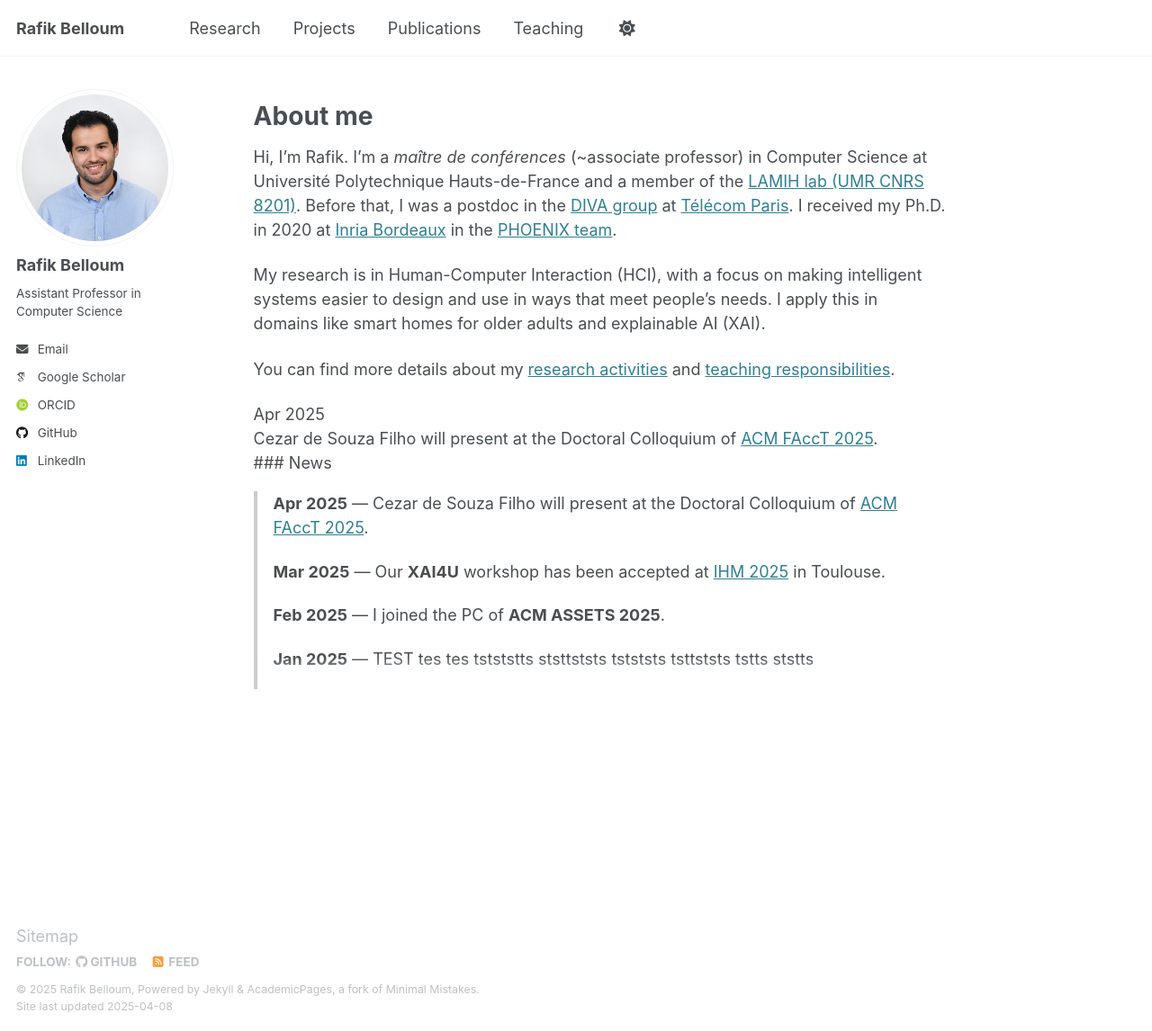
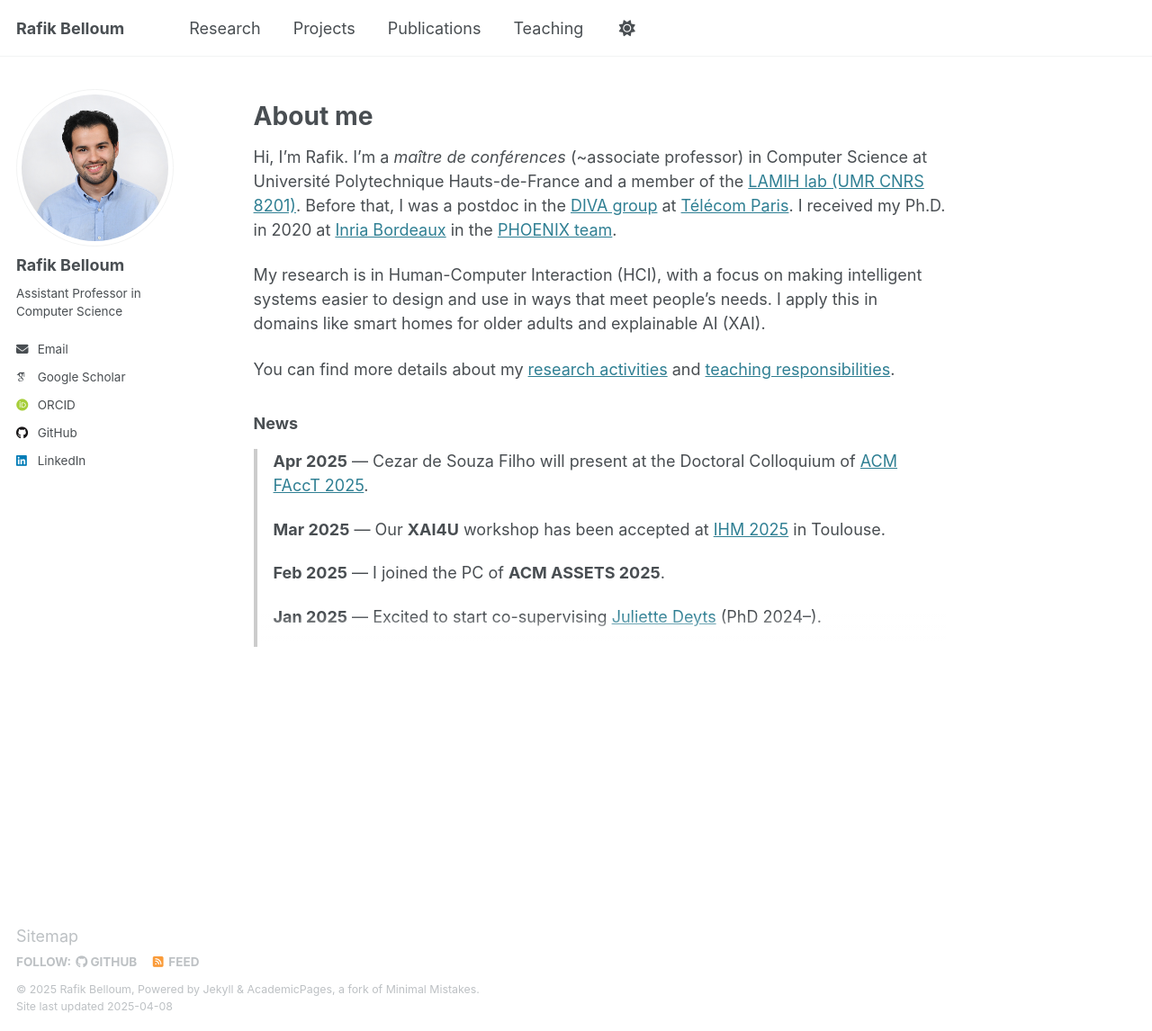
Before and after one commit to rafik-belloum/rafik-belloum.github.io, a Jekyll site: the page built from _pages/about.md, in a window 1280 px wide and 1146 px high. Shown: the whole window at 90% size. Built offline with Jekyll 4.4.1, drawn with Linux system fonts in a browser that asks for light colours; some web fonts are replaced.

Commit message:
Update about.md

```diff
--- a/_pages/about.md
+++ b/_pages/about.md
@@ -16,12 +16,6 @@ My research is in Human-Computer Interaction (HCI), with a focus on making intel
 
 You can find more details about my [research activities](/research/) and [teaching responsibilities](/teaching/).
 
-<div class="news-list">
-  <div class="news-item">
-    <div class="news-date">Apr 2025</div>
-    <div class="news-text">Cezar de Souza Filho will present at the Doctoral Colloquium of <a href="https://facctconference.org/" target="_blank">ACM FAccT 2025</a>.</div>
-  </div>
-
 ### News
 
 <div class="news-container">
@@ -29,7 +23,7 @@ You can find more details about my [research activities](/research/) and [teachi
     <li style="margin-bottom: 1.2em;"><strong>Apr 2025</strong> — Cezar de Souza Filho will present at the Doctoral Colloquium of <a href="https://facctconference.org/">ACM FAccT 2025</a>.</li>
     <li style="margin-bottom: 1.2em;"><strong>Mar 2025</strong> — Our <strong>XAI4U</strong> workshop has been accepted at <a href="https://ihm2025.afihm.org/">IHM 2025</a> in Toulouse.</li>
     <li style="margin-bottom: 1.2em;"><strong>Feb 2025</strong> — I joined the PC of <strong>ACM ASSETS 2025</strong>.</li>
-    <li style="margin-bottom: 1.2em;"><strong>Jan 2025</strong> — TEST tes tes tstststts ststtststs tstststs tsttststs tstts ststts</li>
+    <li style="margin-bottom: 1.2em;"><strong>Jan 2025</strong> — Excited to start co-supervising <a href="https://fr.linkedin.com/in/juliette-deyts-87718012b">Juliette Deyts</a> (PhD 2024–).</li>
     <li style="margin-bottom: 1.2em;"><strong>Dec 2024</strong> — New article accepted at the <strong>VL/HCC 2024</strong> conference.</li>
   </ul>
 </div>
```
